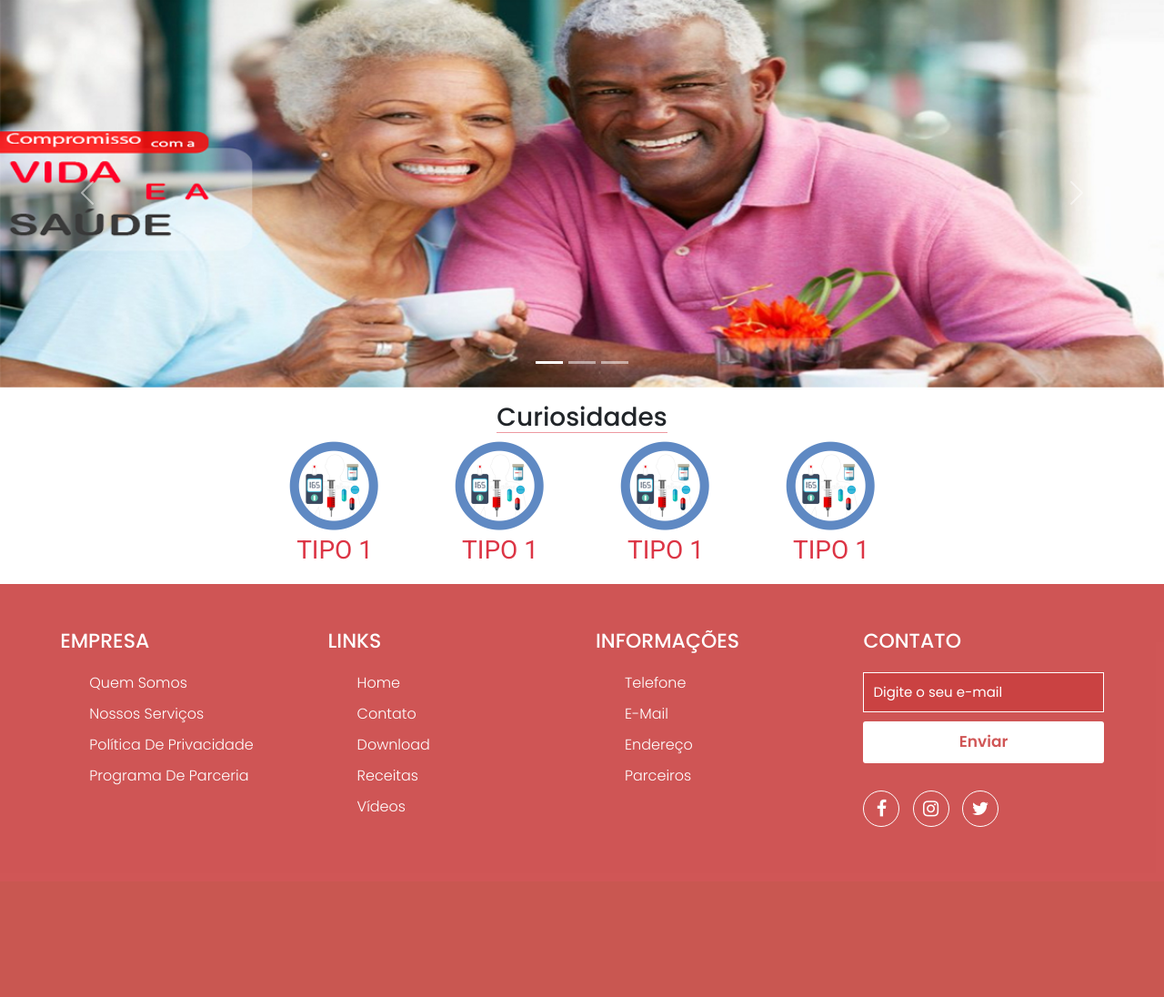
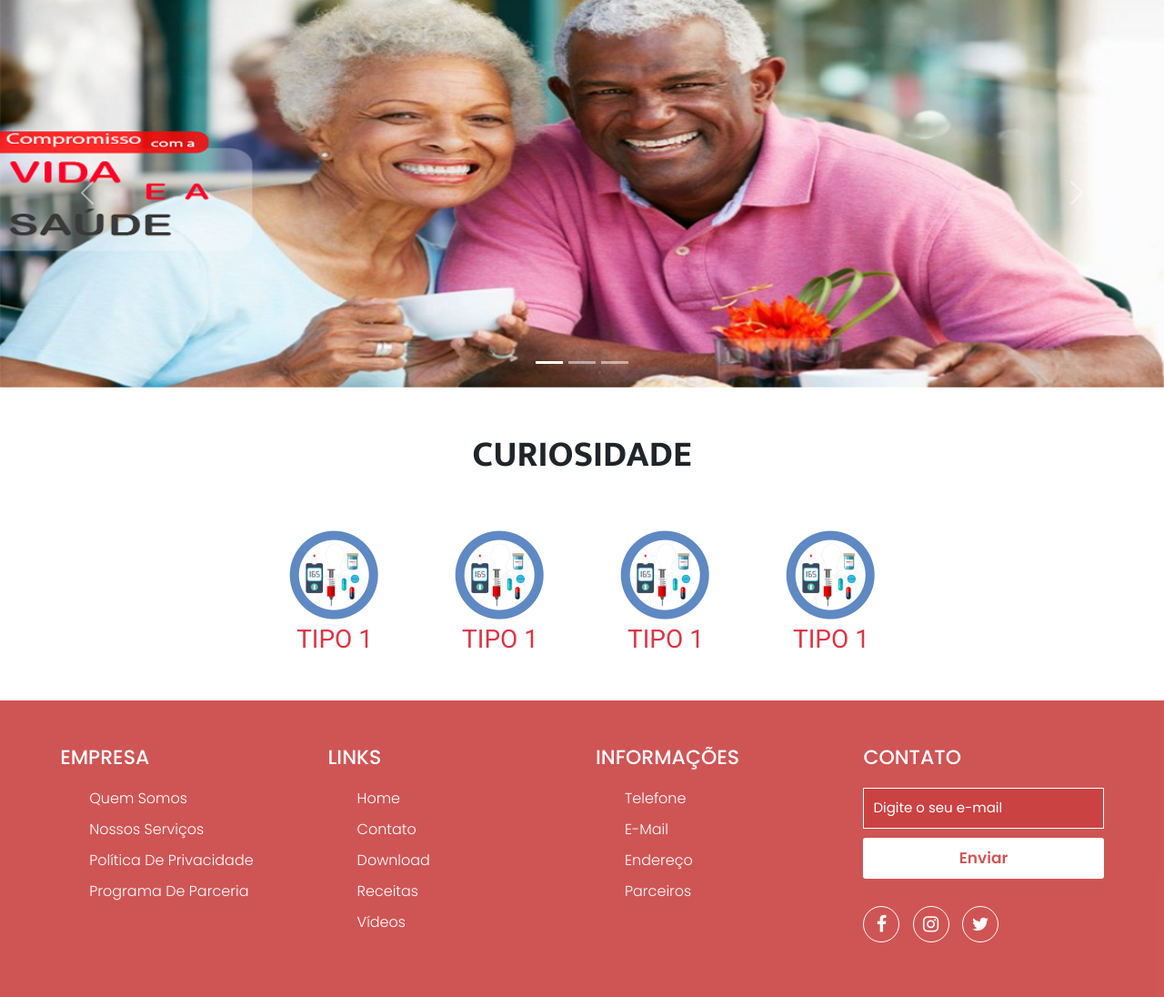
Before and after one commit to gabrielsantiag0/site-Porti, a PHP site: page / in a window 1280 px wide. Shown: the part 57-1153 px from the top of the page at 91% size. Before the commit the page ends 966 px from the top, so only its background shows below. Run offline with PHP 8.4, Linux system fonts and the light colour scheme.

Commit message:
arrumando titulo da curiosidades

```diff
--- a/Css/estilo.css
+++ b/Css/estilo.css
@@ -2,6 +2,8 @@
 @import url('https://fonts.googleapis.com/css2?family=Bebas+Neue&family=Lobster&family=Noto+Serif:ital,wght@0,400;0,700;1,400;1,700&family=Roboto:ital,wght@0,100;0,300;0,400;0,500;0,700;0,900;1,100;1,300;1,400;1,500;1,700;1,900&display=swap');
 @import url('https://fonts.googleapis.com/css2?family=Bebas+Neue&family=Roboto:wght@300;500;700&display=swap');
 @import url('https://fonts.googleapis.com/css2?family=Kanit:wght@700&display=swap');
+
+@import url('https://fonts.googleapis.com/css2?family=Mukta:wght@700&display=swap');
 /* modal*/
 @import url('https://fonts.googleapis.com/css2?family=Bebas+Neue&family=Roboto+Slab:wght@300&family=Roboto:wght@300;500;700&display=swap');
 /* modal  */
@@ -59,6 +61,7 @@ footer{
     display: flex;
     justify-content: center;
     align-items: center;
+    padding-bottom: 30px;
 }
 
 .tamn{
@@ -80,6 +83,16 @@ footer{
     text-align: center;
 }
 
+.titulocrsdd{
+    padding-top: 50px;
+    display: flex;
+    align-items: center;
+    justify-content: center;
+    padding-bottom: 50px;
+    font-family: 'Mukta', sans-serif;
+    text-transform: uppercase;
+}
+
 div .collapse ul{
     padding-left: 600px;
 }
--- a/index.php
+++ b/index.php
@@ -27,9 +27,9 @@
 
     <!-- Curiosidades -->
 <section>
-      <div class="d-flex justify-content-center mt-3">
-        <h3 class="border-bottom border-danger border-opacity-50" id="Curiosidades">Curiosidades</h3>
-      </div>
+     <div class="titulocrsdd">
+        <h1>Curiosidade</h1>
+     </div>
     <div class="ajscon">
 
         <!-- modal tipo 1  -->
```
